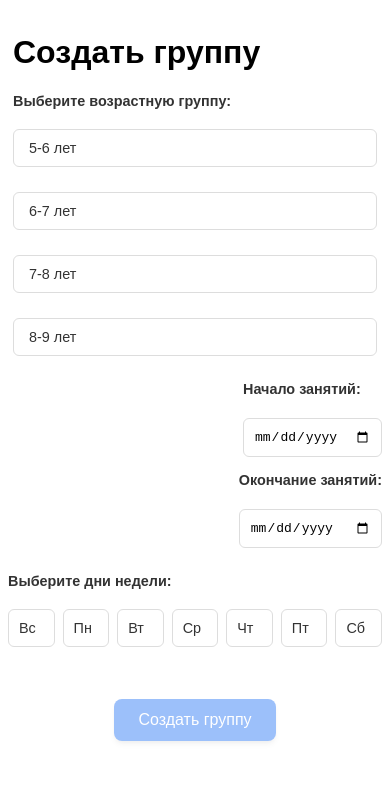
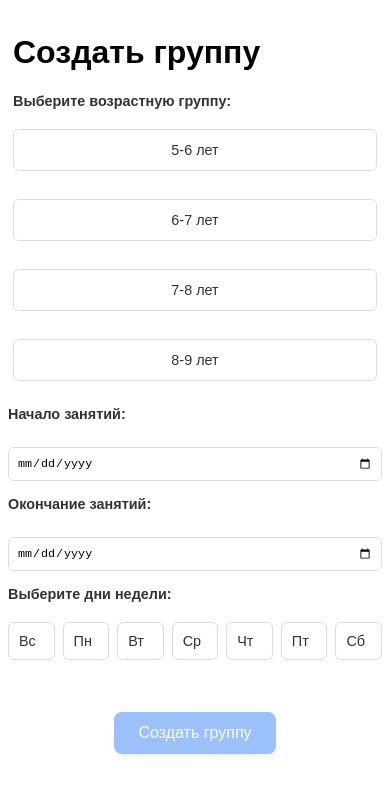
Before and after one commit to AlnBogdan/mobile_football_helper, a SvelteKit app: page /group in a window 390 px wide. Shown: the top 794 px of the page. Built offline with nearby package versions, Linux system fonts and the light colour scheme.

Commit message:
Для мобилки

```diff
--- a/src/routes/group/+page.svelte
+++ b/src/routes/group/+page.svelte
@@ -327,21 +327,15 @@
   .date-inputs {
     display: flex;
     gap: 10px;
-    margin-bottom: 25px;
-    align-items: flex-end;
+    margin-bottom: 15px;
+    align-items: center;
   }
 
   .date-input-group {
     display: flex;
     flex-direction: column;
-    gap: 1px;
+    gap: 5px;
     flex: 1;
-  }
-
-  label {
-    font-weight: bold;
-    color: #333;
-    font-size: 0.9em;
   }
 
   .date-input {
@@ -351,6 +345,40 @@
     font-size: 1em;
     width: 100%;
     box-sizing: border-box;
+  }
+
+  /* Мобильная версия - остаётся горизонтальной, но с адаптацией */
+  @media (max-width: 600px) {
+    .date-inputs {
+      flex-direction: row; /* Остаётся в строке */
+      gap: 8px;
+    }
+
+    .date-input-group {
+      min-width: 0; /* Позволяет полям сжиматься */
+    }
+
+    .date-input {
+      padding: 8px;
+      font-size: 0.9em;
+    }
+  }
+
+  /* Для очень маленьких экранов */
+  @media (max-width: 400px) {
+    .date-inputs {
+      flex-wrap: wrap; /* Перенос на новую строку при нехватке места */
+    }
+
+    .date-input-group {
+      min-width: 100%; /* Каждое поле на всю ширину */
+    }
+  }
+
+  label {
+    font-weight: bold;
+    color: #333;
+    font-size: 0.9em;
   }
 
   .days-grid {
@@ -412,6 +440,10 @@
     font-weight: normal;
     display: flex;
     align-items: center;
+    justify-content: center;
+    flex: 1;
+    min-width: 50px;
+    text-align: center;
   }
 
   .radio-group label.selected {
@@ -430,7 +462,21 @@
 
   @media (max-width: 600px) {
     .radio-group {
-      flex-direction: column;
+      display: grid;
+      grid-template-columns: repeat(2, 1fr);
+      gap: 8px;
+    }
+
+    .radio-group label {
+      min-width: auto;
+      padding: 12px 8px;
+      font-size: 0.9em;
+    }
+  }
+
+  @media (max-width: 400px) {
+    .radio-group {
+      grid-template-columns: 1fr;
     }
   }
 </style>
```
